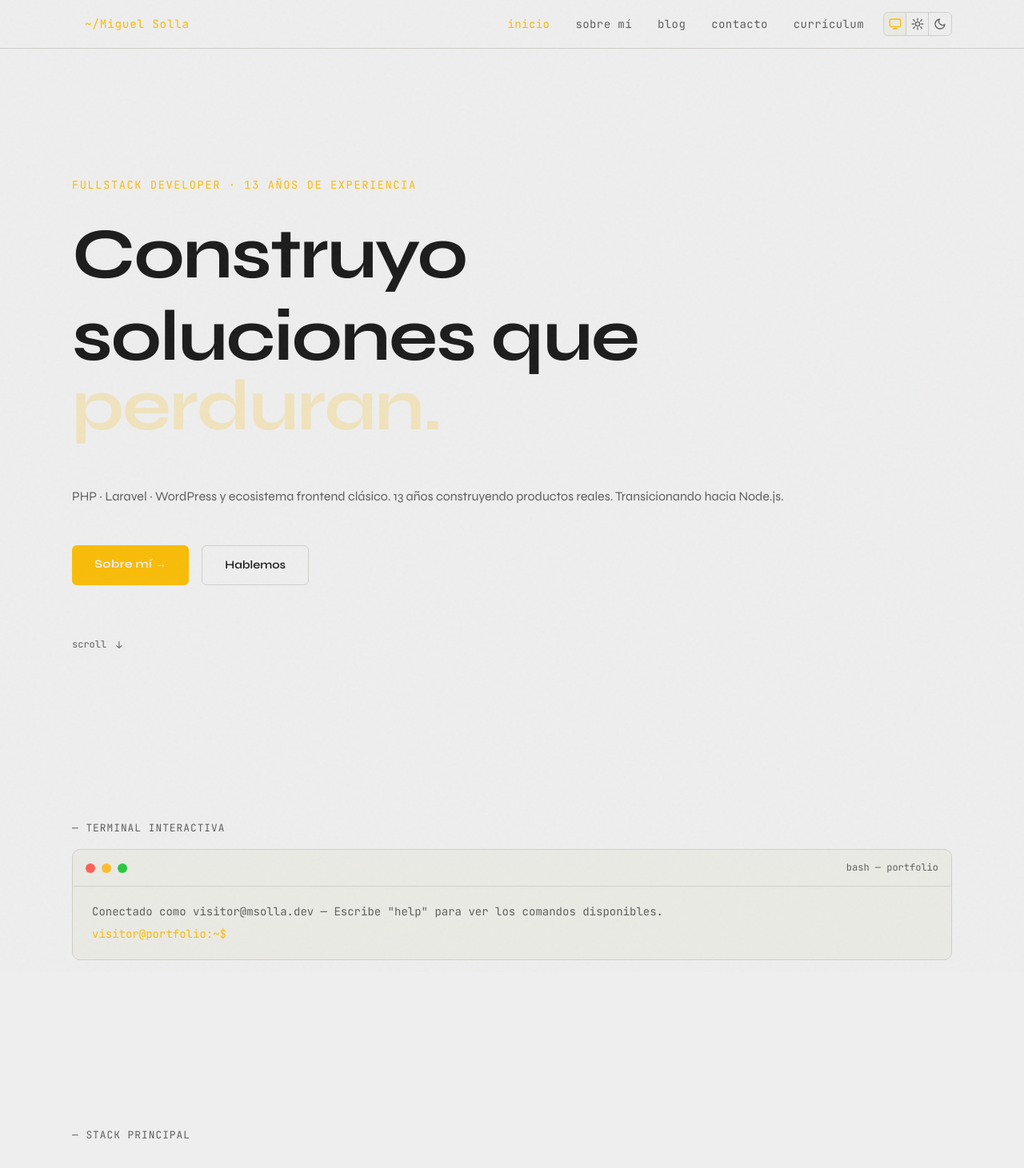
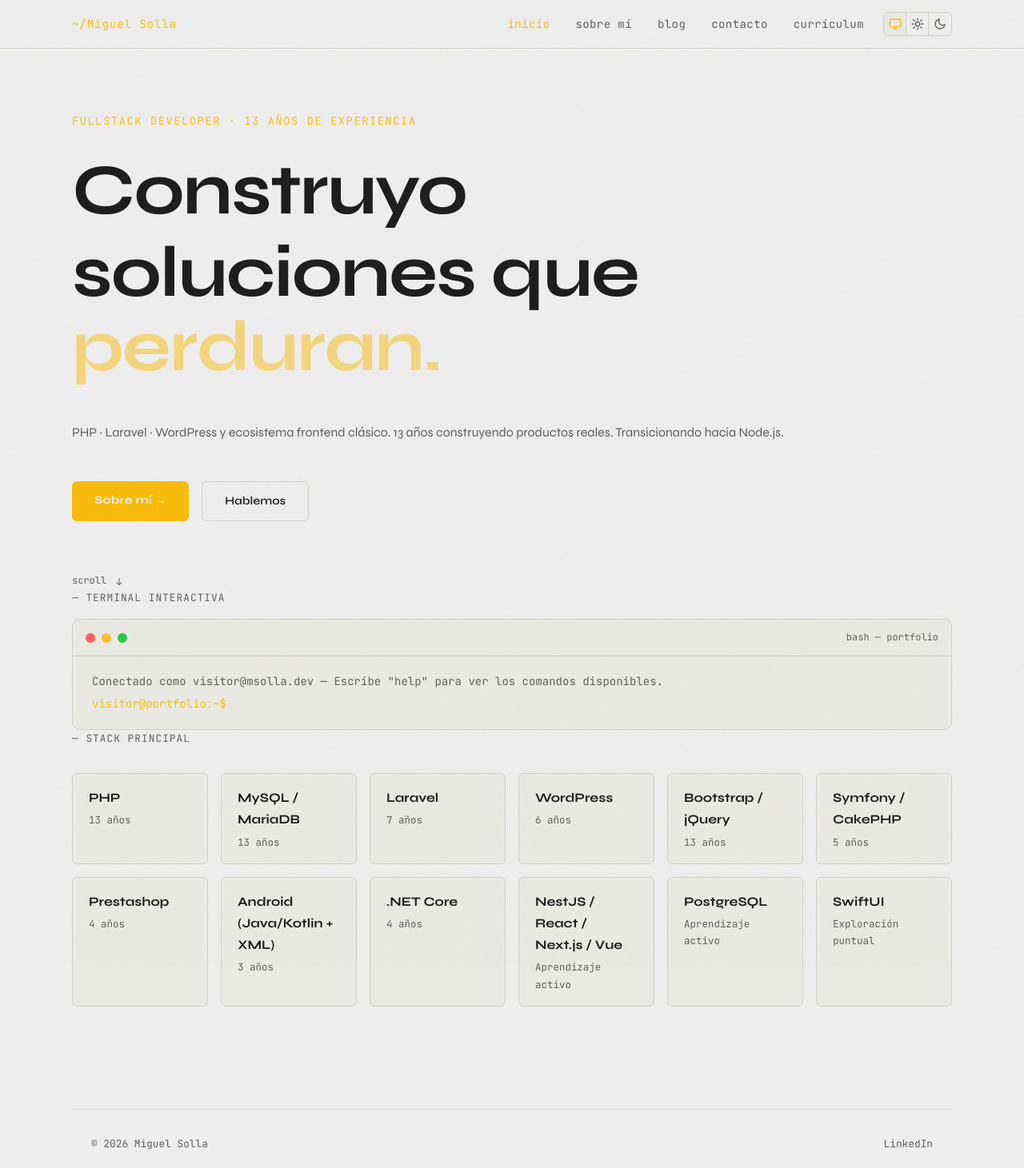
Before and after one commit to msolladev/portfolio, a Next.js app: page / in a window 1280 px wide. Shown: the top 1461 px of the page at 80% size. Built offline with nearby package versions, Linux system fonts and the light colour scheme; no server answers.

Commit message:
feat: update section components to remove redundant class names

```diff
--- a/src/components/layout/Nav.tsx
+++ b/src/components/layout/Nav.tsx
@@ -51,7 +51,7 @@ export function Nav() {
         <div className="max-w-[1100px] mx-auto h-[60px] flex items-center justify-between">
           <Link
             href="/"
-            className="text-[0.9rem] tracking-[0.05em] text-[var(--accent)] font-mono ps-4"
+            className="text-[0.9rem] tracking-[0.05em] text-[var(--accent)] font-mono sm:ps-0 ps-4"
           >
             ~/Miguel Solla
           </Link>
--- a/src/components/sections/Hero.tsx
+++ b/src/components/sections/Hero.tsx
@@ -8,7 +8,7 @@ const WORDS = ["escalan.", "perduran.", "importan."];
 
 export function Hero() {
   return (
-    <section className="page-content">
+    <section className="">
       {/* Eyebrow */}
       <motion.p
         suppressHydrationWarning
--- a/src/components/sections/Stack.tsx
+++ b/src/components/sections/Stack.tsx
@@ -20,7 +20,7 @@ export function Stack() {
   ];
 
   return (
-    <section className="page-content">
+    <section className="">
       <p
         style={{
           fontFamily: "var(--font-mono)",
--- a/src/components/sections/Terminal.tsx
+++ b/src/components/sections/Terminal.tsx
@@ -199,7 +199,7 @@ export function Terminal() {
   }
 
   return (
-    <section className="page-content">
+    <section className="">
       <p
         style={{
           fontFamily: "var(--font-mono)",
```
